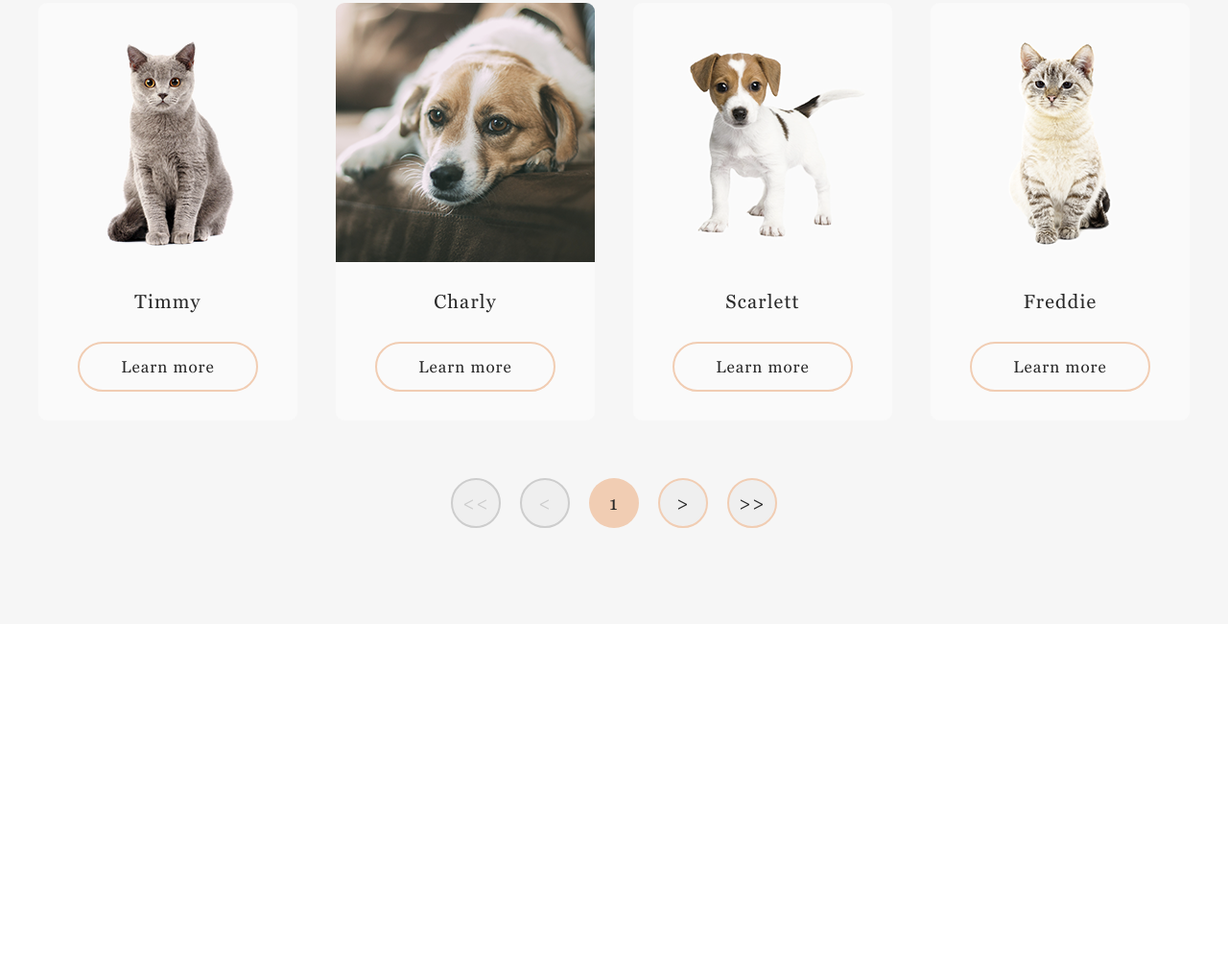
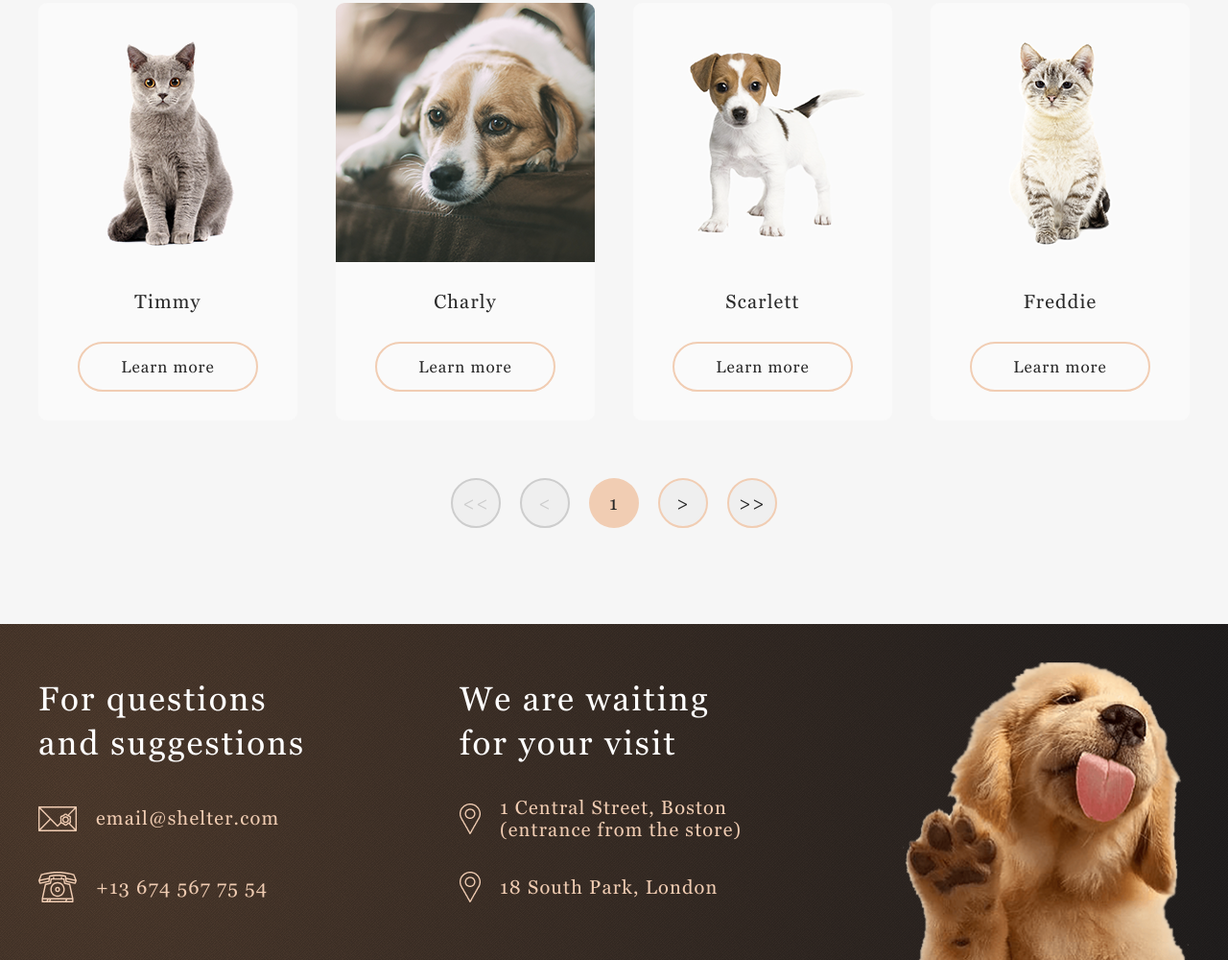
Before and after one commit to enthusiast17/shelter, a plain HTML site: page pages/pets/index.html in a window 1280 px wide. Shown: the part 813-1813 px from the top of the page at 96% size. Before the commit the page ends 1463 px from the top, so only its background shows below. Drawn offline with Linux system fonts and the light colour scheme.

Commit message:
feat: (pets) add footer

```diff
--- a/pages/pets/index.html
+++ b/pages/pets/index.html
@@ -78,5 +78,32 @@
                 </div>
             </div>
         </main>
+        <footer class="footer">
+            <div class="footer__content">
+                <div class="footer__info-content">
+                    <h3 class="footer__title">For questions</br>and suggestions</h3>
+                    <div class="footer__info">
+                        <a class="footer__info-icon" href="mailto:email@shelter.com"><img src="../../assets/images/main/footer/icon-email.svg" alt="email icon"></a>
+                        <a class="footer__info-link" href="mailto:email@shelter.com">email@shelter.com</a>
+                    </div>
+                    <div class="footer__info">
+                        <a class="footer__info-icon" href="tel:136745677554"><img src="../../assets/images/main/footer/icon-phone.svg" alt="phone icon"></a>
+                        <a class="footer__info-link" href="tel:136745677554">+13 674 567 75 54</a>
+                    </div>
+                </div>
+                <div class="footer__info-content">
+                    <h3 class="footer__title">We are waiting</br>for your visit</h3>
+                    <div class="footer__info">
+                        <a class="footer__info-icon" href="http://maps.google.com/?q=1 Central Street, Boston (entrance from the store)"><img src="../../assets/images/main/footer/icon-marker.png" alt="market icon"></a>
+                        <a class="footer__info-link" href="http://maps.google.com/?q=1 Central Street, Boston (entrance from the store)">1 Central Street, Boston</br>(entrance from the store)&nbsp;</a>
+                    </div>
+                    <div class="footer__info">
+                        <a class="footer__info-icon" href="http://maps.google.com/?q=18 South Park, London"><img src="../../assets/images/main/footer/icon-marker.png" alt="market icon"></a>
+                        <a class="footer__info-link" href="http://maps.google.com/?q=18 South Park, London">18 South Park, London</a>
+                    </div>
+                </div>
+                <img class="footer__img" src="../../assets/images/main/footer/footer-puppy.png" alt="pet licking" class="footer__img">
+            </div>
+        </footer>
     </body>
 </html>
--- a/pages/pets/index.scss
+++ b/pages/pets/index.scss
@@ -9,6 +9,7 @@ $dark-s-color: #CDCDCD;
 $primary-color: #F1CDB3;
 $light-l-color: #F6F6F6;
 $light-s-color: #FAFAFA;
+$white-color: #FFFFFF;
 
 %george-font {
     font-family: 'Georgia-figma', serif;
@@ -227,3 +228,62 @@ html, body {
         color: $dark-color
     }
 }
+
+.footer {
+    margin: 0px auto;
+    width: 1280px;
+    background: url('../../assets/images/noise_transparent.png'), radial-gradient(110.67% 538.64% at 5.73% 50%, #513D2F 0%, #1A1A1C 100%), #211F20;
+    overflow: hidden;
+
+    &__content {
+        margin: 40px auto 0px auto;
+        width: 1200px;
+        display: flex;
+        flex-direction: row;
+        justify-content: space-between;
+        overflow: hidden;
+    }
+
+    &__info-content {
+        margin: 16px 0px 60px 0px;
+        height: 234px;
+        display: flex;
+        flex-direction: column;
+        justify-content: space-between;
+        overflow: hidden;
+    }
+
+    &__title {
+        margin: 0px;
+        @extend %george-font;
+        font-size: 35px;
+        line-height: 45.5px;
+        letter-spacing: 0.06em;
+        color: $white-color;
+    }
+
+    &__info {
+        margin: 0px;
+        display: flex;
+        flex-direction: row;
+        column-gap: 20px;
+        align-items: center;
+    }
+
+    &__info-icon {
+        display: inline-block;
+
+        &>img {
+            display: block;
+        }
+    }
+
+    &__info-link {
+        @extend %george-font, %link;
+        font-size: 20px;
+        line-height: 23px;
+        letter-spacing: 0.06em;
+        color: $primary-color;
+        text-decoration: none;
+    }
+}
```
Also changed, not shown: pages/pets/index.css, 1 other file.
